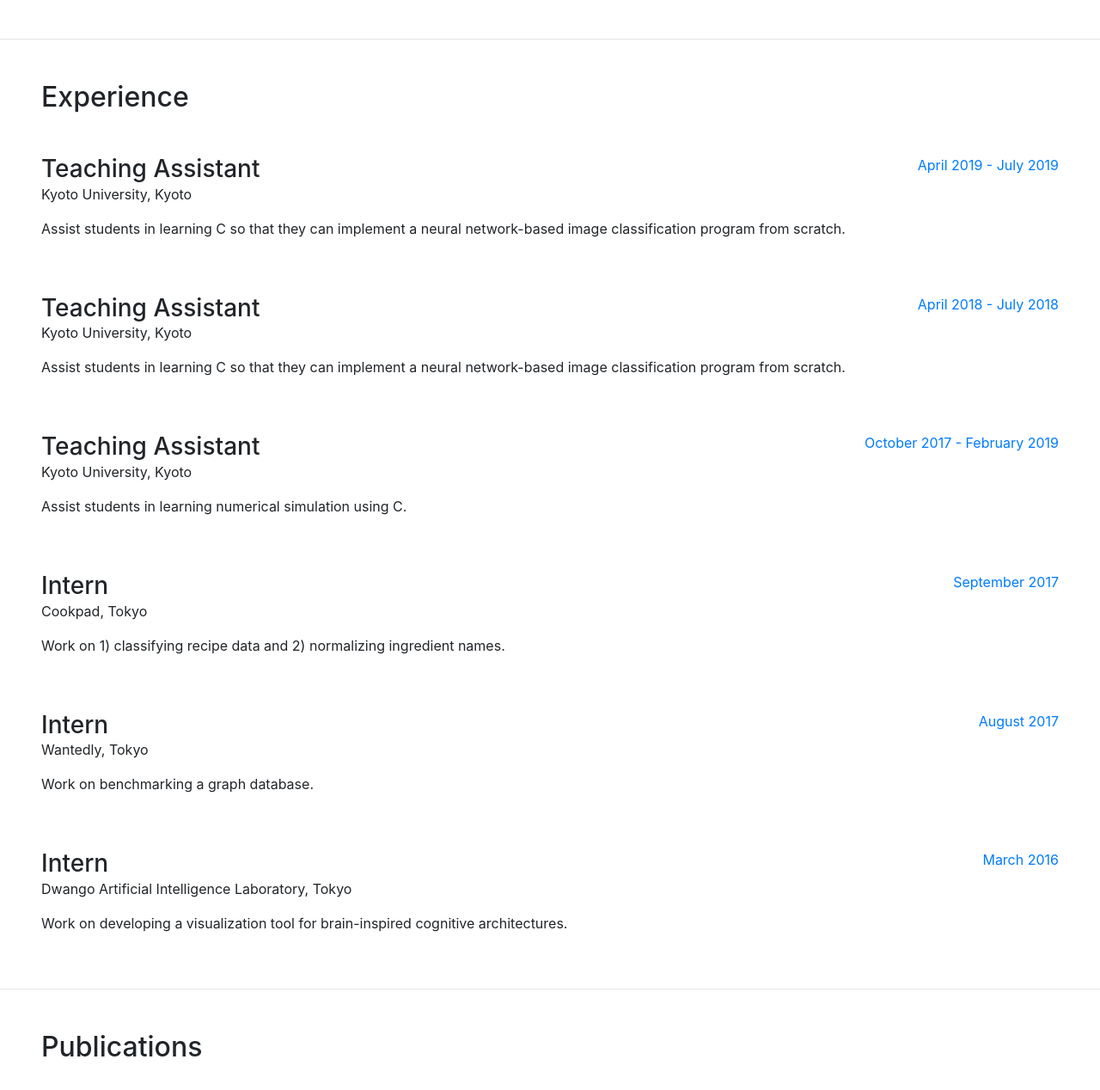
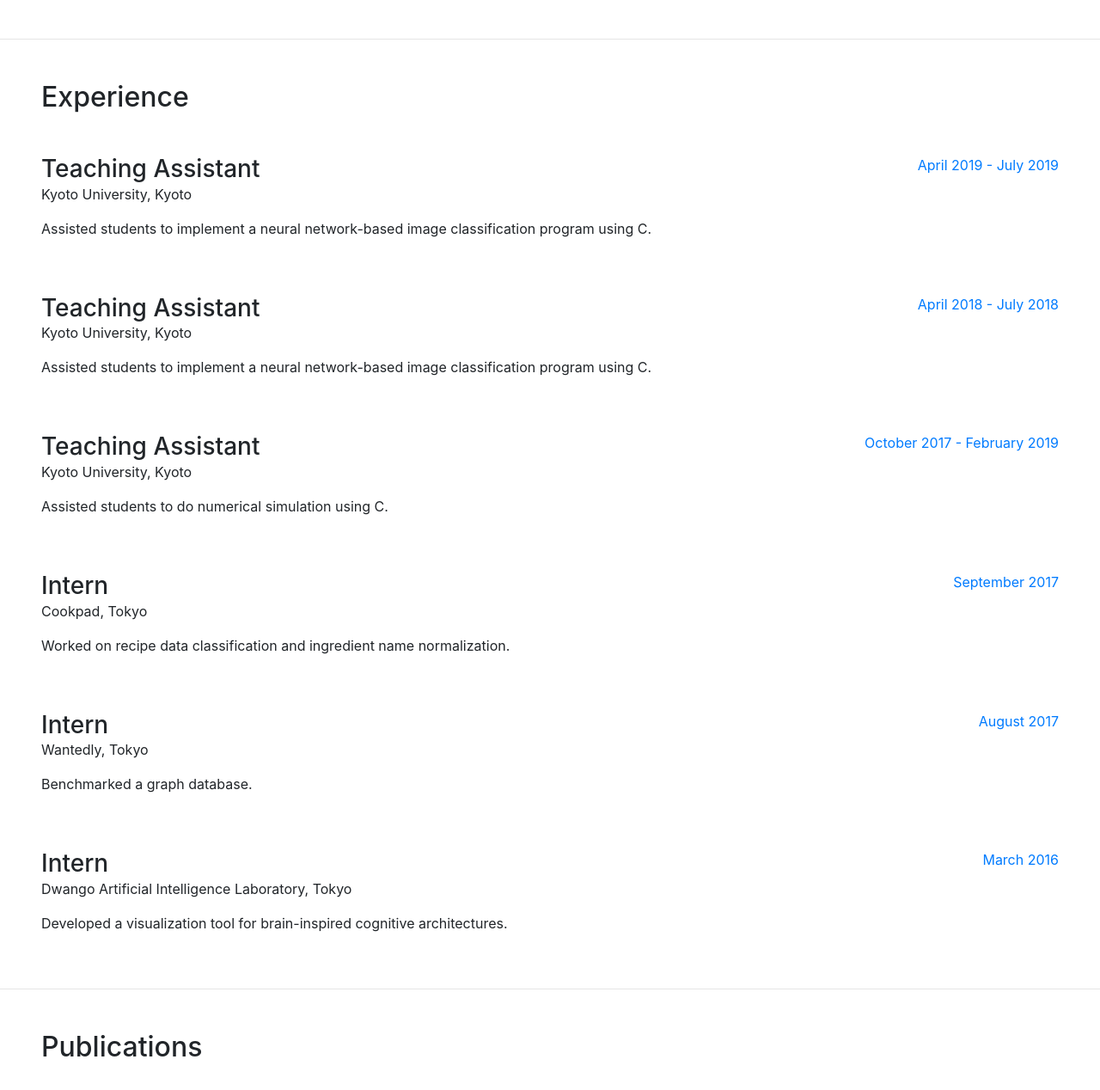
Before and after one commit to hkiyomaru/hirokazukiyomaru.com, a website with bundled scripts: page index.html in a window 1280 px wide. Shown: the part 957-2225 px from the top of the page at 86% size. Built offline with nearby package versions, Linux system fonts and the light colour scheme; a web font is replaced by a local one.

Commit message:
fix language

```diff
--- a/index.html
+++ b/index.html
@@ -145,7 +145,7 @@
           <div class="resume-content">
             <h3 class="mb-0">Teaching Assistant</h3>
             <div class="subheading mb-3">Kyoto University, Kyoto</div>
-            <p>Assist students in learning C so that they can implement a neural network-based image classification program from scratch.</p>
+            <p>Assisted students to implement a neural network-based image classification program using C.</p>
           </div>
           <div class="resume-date text-md-right">
             <span class="text-primary">April 2019 - July 2019</span>
@@ -156,7 +156,7 @@
           <div class="resume-content">
             <h3 class="mb-0">Teaching Assistant</h3>
             <div class="subheading mb-3">Kyoto University, Kyoto</div>
-            <p>Assist students in learning C so that they can implement a neural network-based image classification program from scratch.</p>
+            <p>Assisted students to implement a neural network-based image classification program using C.</p>
           </div>
           <div class="resume-date text-md-right">
             <span class="text-primary">April 2018 - July 2018</span>
@@ -167,7 +167,7 @@
           <div class="resume-content">
             <h3 class="mb-0">Teaching Assistant</h3>
             <div class="subheading mb-3">Kyoto University, Kyoto</div>
-            <p>Assist students in learning numerical simulation using C.</p>
+            <p>Assisted students to do numerical simulation using C.</p>
           </div>
           <div class="resume-date text-md-right">
             <span class="text-primary">October 2017 - February 2019</span>
@@ -178,7 +178,7 @@
           <div class="resume-content">
             <h3 class="mb-0">Intern</h3>
             <div class="subheading mb-3">Cookpad, Tokyo</div>
-            <p>Work on 1) classifying recipe data and 2) normalizing ingredient names.</p>
+            <p>Worked on recipe data classification and ingredient name normalization.</p>
           </div>
           <div class="resume-date text-md-right">
             <span class="text-primary">September 2017</span>
@@ -189,7 +189,7 @@
           <div class="resume-content">
             <h3 class="mb-0">Intern</h3>
             <div class="subheading mb-3">Wantedly, Tokyo</div>
-            <p>Work on benchmarking a graph database.</p>
+            <p>Benchmarked a graph database.</p>
           </div>
           <div class="resume-date text-md-right">
             <span class="text-primary">August 2017</span>
@@ -200,7 +200,7 @@
           <div class="resume-content">
             <h3 class="mb-0">Intern</h3>
             <div class="subheading mb-3">Dwango Artificial Intelligence Laboratory, Tokyo</div>
-            <p>Work on developing a visualization tool for brain-inspired cognitive architectures.</p>
+            <p>Developed a visualization tool for brain-inspired cognitive architectures.</p>
           </div>
           <div class="resume-date text-md-right">
             <span class="text-primary">March 2016</span>
```
